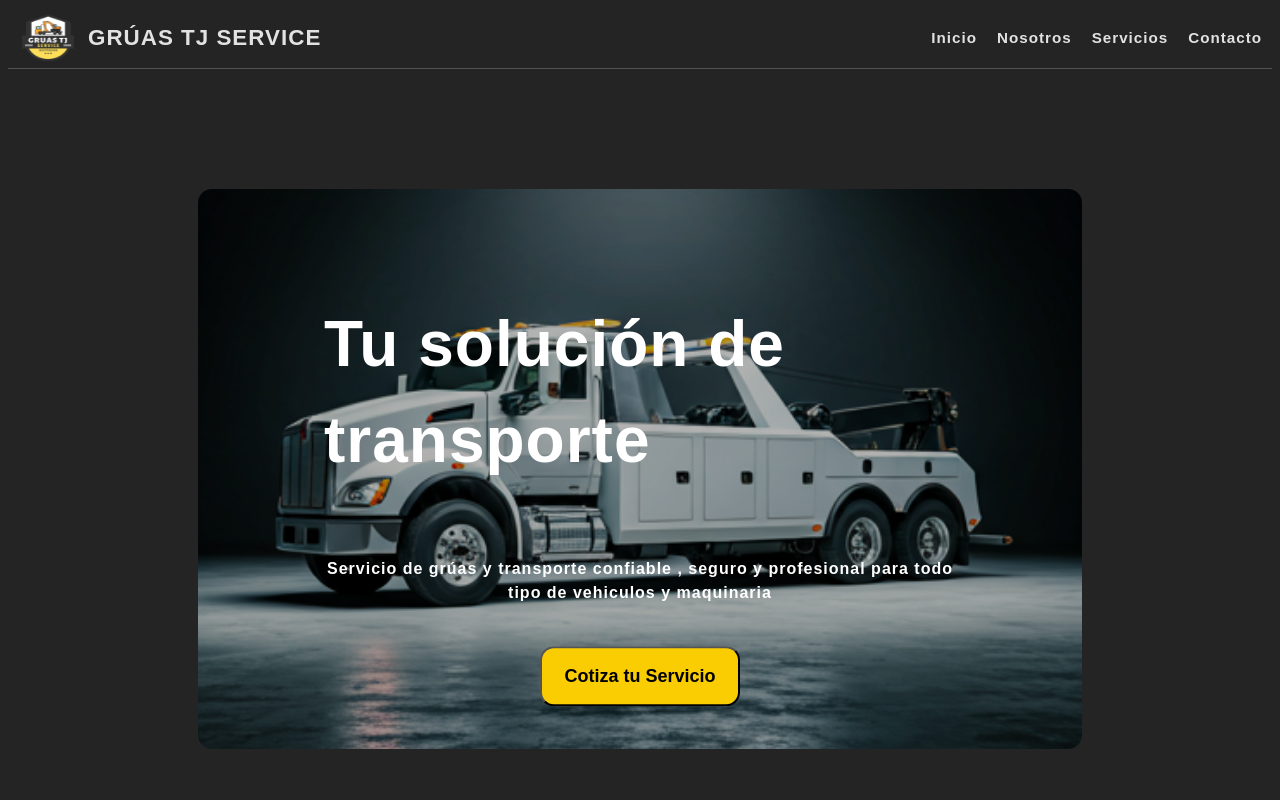
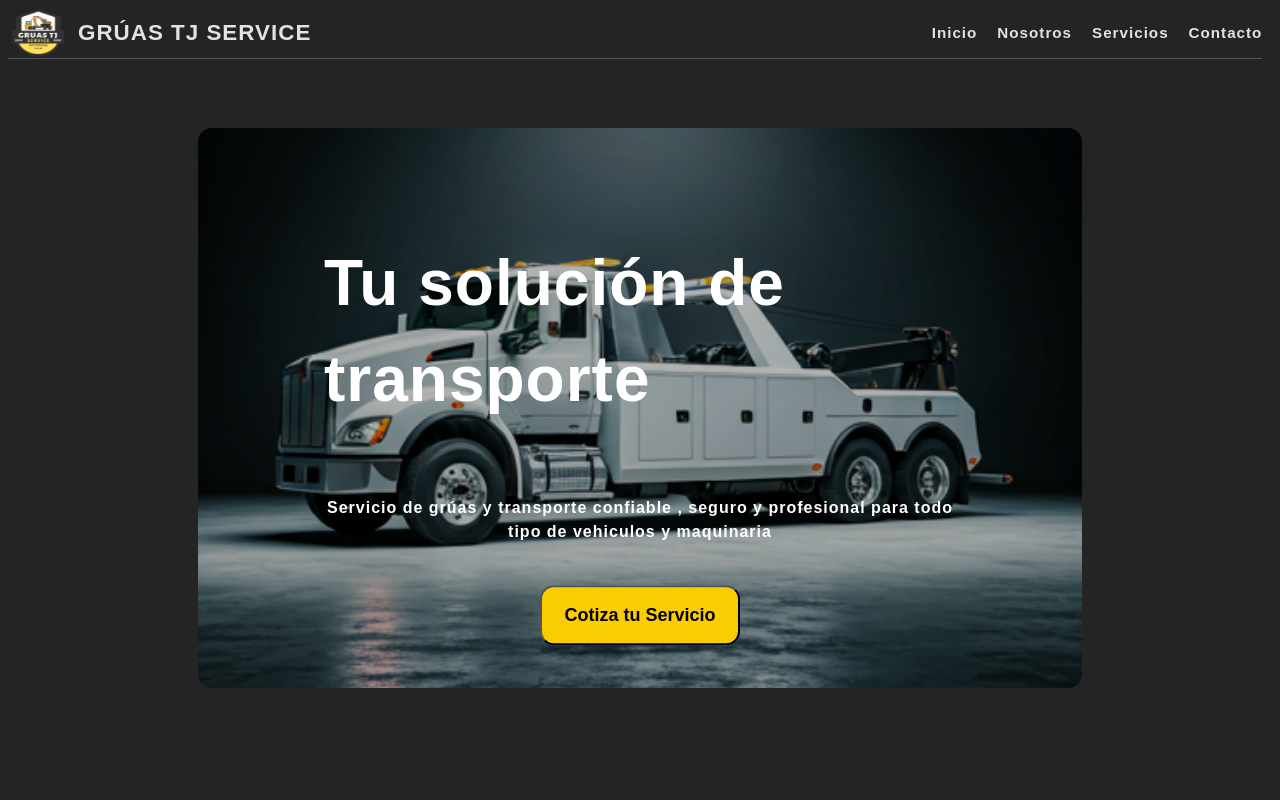
Before and after one commit to Virtual-Codex-Tech/Landing_gruas_tj, a React (Vite) app in the folder gruas-tj-landing/: page / in a window 1280 px wide. Shown: the top 800 px of the page. Built offline with nearby package versions, Linux system fonts and the light colour scheme.

Commit message:
DAC-5: FIXED NAVBAR

```diff
--- a/gruas-tj-landing/src/style/Navbar.css
+++ b/gruas-tj-landing/src/style/Navbar.css
@@ -16,10 +16,11 @@
 }
 
 nav {
+    position: fixed;
     display: flex;
+    width: 98%;
     justify-content: space-between;
     align-items: center;
-    padding: 5px 10px;
     border-bottom: rgb(82, 82, 82) 1px solid;
 }
 
```
